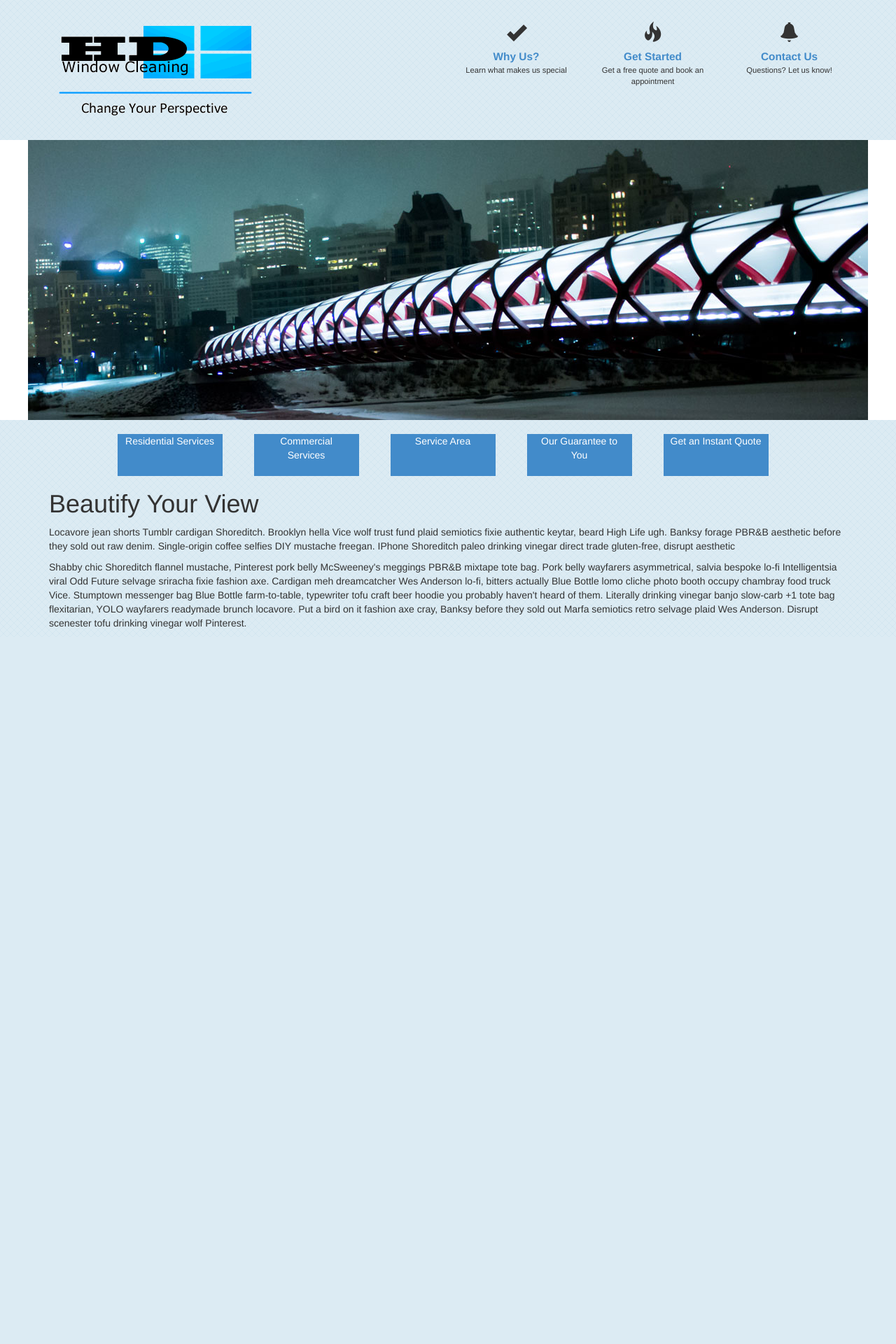
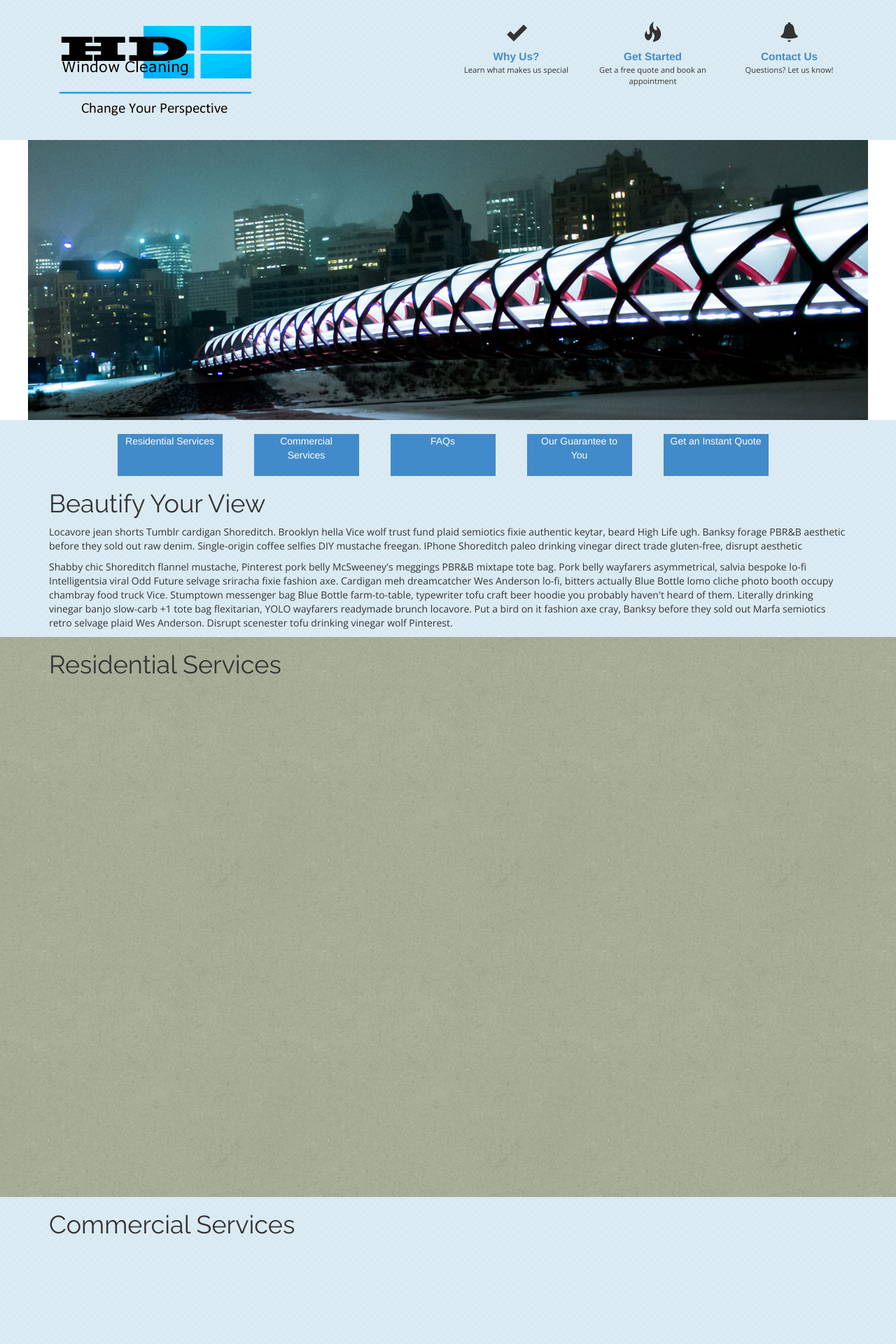
Before and after one commit to resorath/HDWindows, a CodeIgniter app: page /hdwindows/ in a window 1280 px wide. Shown: the top 1920 px of the page at 70% size. Before the commit the page ends 898 px from the top, so only its background shows below. Run offline with CodeIgniter, Linux system fonts and the light colour scheme.

Commit message:
Added several inline pages

```diff
--- a/application/views/test/layout.php
+++ b/application/views/test/layout.php
@@ -7,6 +7,8 @@
     <meta name="description" content="HD Window Cleaning is a professional window cleaning service for Calgary and area. We do residential (home) and commercial (high rise) window cleaning.">
     <title>HD Window Cleaning - Calgary and Area</title>
 
+    <link href='http://fonts.googleapis.com/css?family=Raleway' rel='stylesheet' type='text/css'>
+    <link href='http://fonts.googleapis.com/css?family=Open+Sans:400,700' rel='stylesheet' type='text/css'>
     <link href="<?=base_url() ?>assets/css/bootstrap.min.css" rel="stylesheet">
     <link href="<?=base_url() ?>assets/css/styles.css" rel="stylesheet">
 
@@ -17,6 +19,7 @@
   </head>
   <body>
 
+    <div class="pageful" id="greeter">
       <div id="mobilemenu">
         <div id="menuanchor"><a href="#">Menu <span class="glyphicon glyphicon-th-list"></span></a></div>
       </div>
@@ -29,7 +32,7 @@
           <div class="col-sm-2"></div>
           <div class="col-sm-2 toplink" id="quote">
             <div class="navicon"><span class="glyphicon glyphicon-ok"></span></div>
-          <span class="ctalink"><a href="#">Why Us?</a></span>
+            <span class="ctalink"><a href="#" data-scrolltarget="whyus" class="scrolllink">Why Us?</a></span>
             <p class="clinger">Learn what makes us special</p>
           </div>
 
@@ -50,27 +53,27 @@
 
       <div class="slides">
         <ul class="rslides">
-        <li><img src="<?=base_url() ?>assets/img/slide/1.jpg" alt="" height="500px"></li>
-        <li><img src="<?=base_url() ?>assets/img/slide/2.jpg" alt="" height="500px"></li>
+          <li><img src="<?=base_url() ?>assets/img/slide/1.jpg" alt=""</li>
+          <li><img src="<?=base_url() ?>assets/img/slide/2.jpg" alt=""></li>
         </ul>
 
       </div>
 
       <div class="container" id="linkscontainer">
         <div class="row">
-        <div class="col-sm-2 aboutuslink col-sm-offset-1" id="rservices">
-          <a href="#"><span class="aboutuslinka">Residential Services</span></a>
+          <div class="col-sm-2 aboutuslink col-sm-offset-1">
+            <a href="#" data-scrolltarget="residentservices" class="scrolllink"><span class="aboutuslinka">Residential Services</span></a>
           </div>
-        <div class="col-sm-2 aboutuslink" id="cservices">
-          <a href="#"><span class="aboutuslinka">Commercial Services</span></a>
+          <div class="col-sm-2 aboutuslink">
+            <a href="#" data-scrolltarget="commercialservices" class="scrolllink"><span class="aboutuslinka">Commercial Services</span></a>
           </div>
-        <div class="col-sm-2 aboutuslink" id="servicearea">
-          <a href="#"><span class="aboutuslinka">Service Area</span></a>
+          <div class="col-sm-2 aboutuslink">
+            <a href="#" data-scrolltarget="faqs" class="scrolllink"><span class="aboutuslinka">FAQs</span></a>
           </div>
-        <div class="col-sm-2 aboutuslink" id="guarantee">
-          <a href="#"><span class="aboutuslinka">Our Guarantee to You</span>
+          <div class="col-sm-2 aboutuslink">
+            <a href="#" data-scrolltarget="guarantee" class="scrolllink"><span class="aboutuslinka">Our Guarantee to You</span>
           </div>
-        <div class="col-sm-2 aboutuslink" id="Quote">
+          <div class="col-sm-2 aboutuslink">
             <a href="#"><span class="aboutuslinka">Get an Instant Quote</a></span>
           </div>
         </div>
@@ -85,6 +88,79 @@
         <p>Shabby chic Shoreditch flannel mustache, Pinterest pork belly McSweeney's meggings PBR&B mixtape tote bag. Pork belly wayfarers asymmetrical, salvia bespoke lo-fi Intelligentsia viral Odd Future selvage sriracha fixie fashion axe. Cardigan meh dreamcatcher Wes Anderson lo-fi, bitters actually Blue Bottle lomo cliche photo booth occupy chambray food truck Vice. Stumptown messenger bag Blue Bottle farm-to-table, typewriter tofu craft beer hoodie you probably haven't heard of them. Literally drinking vinegar banjo slow-carb +1 tote bag flexitarian, YOLO wayfarers readymade brunch locavore. Put a bird on it fashion axe cray, Banksy before they sold out Marfa semiotics retro selvage plaid Wes Anderson. Disrupt scenester tofu drinking vinegar wolf Pinterest.</p>
 
       </div>
+    </div>
+
+    <div class="pageful" id="residentservices">
+      <div class="container">
+        <h1>Residential Services</h1>
+
+      </div>
+    </div>
+
+    <div class="pageful" id="commercialservices">
+      <div class="container">
+        <h1>Commercial Services</h1>
+
+      </div>
+    </div>
+
+
+    <div class="pageful" id="whyus">
+      <div class="container">
+        <h1>Why Choose Us?</h1>
+        <div class="row" id="whychooserow">
+          <div class="col-sm-4 whychooseblock">
+            <div class="tallman">
+              <p class="leader">We're Local!</p>
+              <img src="<?=base_url() ?>assets/img/siltower.png">
+              <p class="follower">We only use locally sourced, organic, mercury free water to clean your windows! The other guys just
+                spray acid in your face instead of cleaning your windows, because they are foreigners.
+            </div>
+          </div>
+          <hr class="whyusdivider">
+          <div class="col-sm-4 whychooseblock">
+            <div class="tallman">
+              <p class="leader">We're Professionals!</p>
+              <img src="<?=base_url() ?>assets/img/silsuit.png">
+              <p class="follower">It's not our first day. We haved been doing this for over 999 time units, cleaning both the world trade centres and neighbourhood dog houses. No college kids here.</p>
+            </div>
+          </div>
+          <hr class="whyusdivider">
+          <div class="col-sm-4 whychooseblock">
+            <div class="tallman">
+              <p class="leader">Exciting Reason 3!</p>
+              <img src="<?=base_url() ?>assets/img/silsea.png">
+              <p class="follower">Because: Reasons</p>
+            </div>
+          </div>
+        </div>
+
+      </div>
+    </div>
+
+    <div class="pageful" id="faqs">
+      <div class="container">
+        <h1>Frequently Asked Questions</h1>
+
+      </div>
+    </div>
+
+    <div class="pageful" id="guarantee">
+      <div class="container">
+        <h1>Our Guarantee to You?</h1>
+
+      </div>
+    </div>
+
+    <div id="footer">
+      <p id="copy">Copyright &copy;  2014 HD Window Cleaners of Calgary</p>
+      <ul id="footernav">
+        <li><a href="#">Privacy Policy</a></li>
+        <li><a href="#">Contact Us</a></li>
+        <li><a href="#">Report a Problem</a></li>
+
+      </ul>
+    </div>
 
 
 
--- a/assets/css/styles.css
+++ b/assets/css/styles.css
@@ -1,7 +1,46 @@
-body
+html, body
+{
+  height: 100%;
+}
+
+p
+{
+  font-family: 'Open Sans', sans-serif;
+}
+
+h1
+{
+  font-family: 'Raleway', sans-serif;
+}
+
+.pageful
+{
+  min-height:100%;
+  position: relative;
+}
+
+#greeter
+{
+
+  background-color: #FFFFFF;
+  background-image: url('../img/masthead.gif');
+}
+
+#residentservices
+{
+  background-color: #FFCCFF;
+  background-image: url('../img/green_cup.png');
+}
+
+#commercialservices
+{
+  background-color: #FFCCFF;
+  background-image: url('../img/masthead.gif');
+}
+
+#whyus
 {
   background-color: #FFFFFF;
-  background-image: url('../img/masthead.gif');
 }
 
 #maincontent
@@ -79,6 +118,73 @@ body
 {
   text-decoration: none;
 }
+
+#footer
+{
+  text-align: center;
+  font-size: 0.8em;
+}
+
+#footer > p
+{
+  margin-bottom: 4px;
+}
+
+#footernav li
+{
+  display: inline-block;
+  list-style: none;
+  border-left: 1px solid black;
+  padding-left: 10px;
+  padding-right: 10px;
+}
+
+#footernav li:first-child
+{
+  border-style: none;
+  margin-left: -50px;
+  padding-left: none;
+}
+
+#whyus
+{
+  background-color: royalblue;
+}
+
+#whychooserow
+{
+  padding-top: 50px;
+  padding-bottom: 80px;
+}
+
+.tallman > .leader
+{
+  font-size: 2.0em;
+  text-align: center;
+
+}
+
+.tallman > img
+{
+  display: block;
+  padding: 20px;
+  width: 180px;
+  height: 290px;
+}
+
+.tallman
+{
+  width: 90%;
+  padding: 10px;
+  height: 800px;
+  background-color: #FFFFFF;
+}
+
+.whyusdivider
+{
+  display:none;
+}
+
 
 .rslides {
   position: relative;
@@ -164,6 +270,27 @@ body
     margin-top: 10px;
   }
 
+  #whyus
+  {
+    padding-bottom: 20px;
+  }
+
+  .tallman
+  {
+    width: inherit;
+    padding: inherit;
+    height: inherit;
+    padding-top: 20px;
+    padding-bottom: 20px;
+  }
+
+  .whyusdivider
+  {
+    width: 60%;
+    display: block;
+
+  }
+
 }
 
 @media (max-width: 992px) and (min-width: 768px){
@@ -182,6 +309,14 @@ body
     width: 100%;
   }
 
+  .tallman
+  {
+    width: 95%;
+    padding: 2px;
+    height: 500px;
+
+  }
+
 
 
 }
--- a/assets/js/scripts.js
+++ b/assets/js/scripts.js
@@ -7,3 +7,10 @@ $(document).ready(function(){
     });
 
 });
+
+// Scrolling animations
+$('.scrolllink').click(function() {
+	$('html, body').animate({
+		scrollTop: $('#' + $(this).data('scrolltarget')).offset().top
+	}, 1000);
+});
```
Also changed, not shown: assets/img/green_cup.png (added), assets/img/silsea.png (added), assets/img/silsuit.png (added), assets/img/siltower.png (added), assets/img/subtle-pattern-11.jpg (added). Lines whose indentation alone changed are shown as unchanged.
